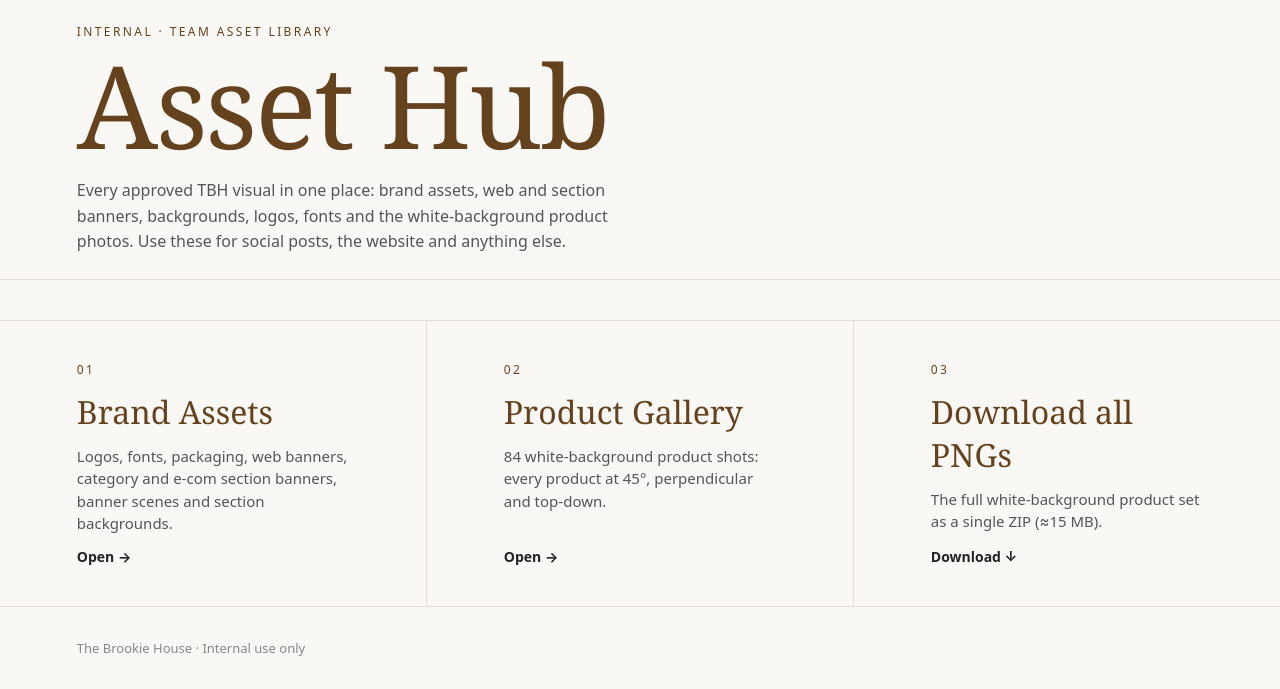
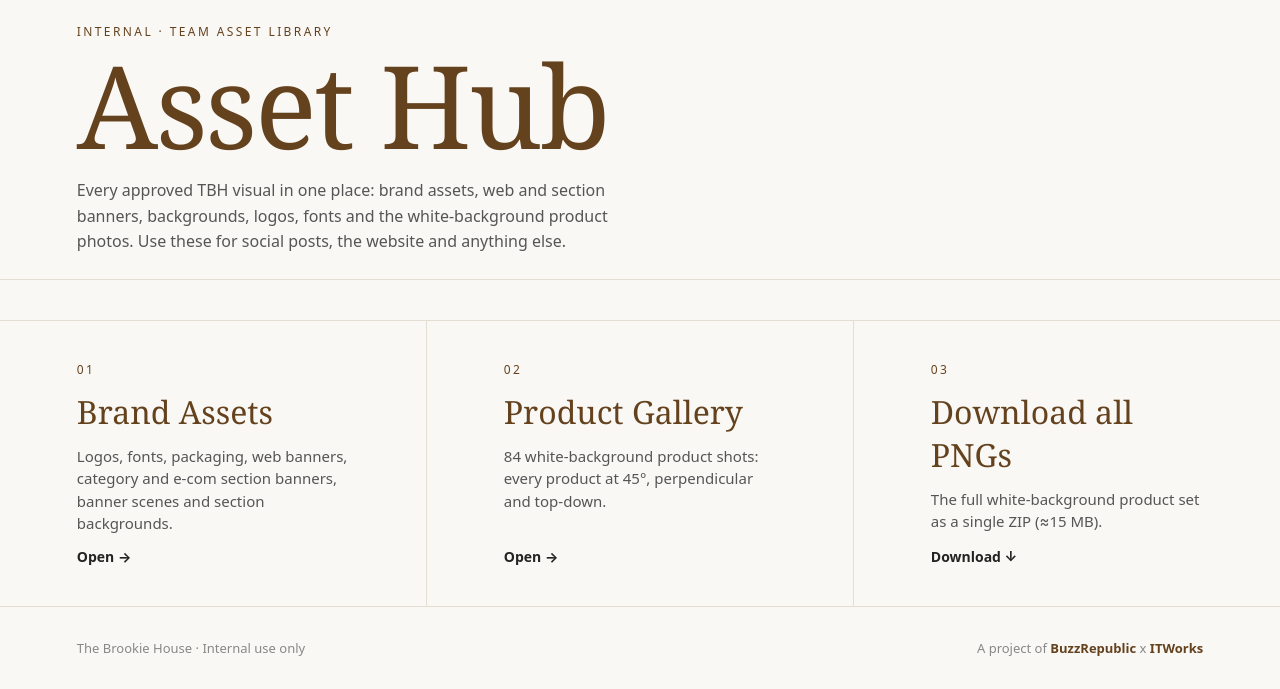
Before and after one commit to kahmed3085/TBH-ASSET-HUB, a plain HTML site: page index.html in a window 1280 px wide. Shown: the part 126-815 px from the top of the page. Drawn offline with Linux system fonts and the light colour scheme.

Commit message:
Footer credit: A project of BuzzRepublic x ITWorks
Co-Authored-By: Claude Opus 5.5 <noreply@anthropic.com>
Claude-Session: https://claude.ai/code/session_015rzUqWC7JCRqXCa2PX81Hp

```diff
--- a/index.html
+++ b/index.html
@@ -23,7 +23,8 @@
   a.card span{color:#555;line-height:1.5;font-size:15px}
   a.card .go{margin-top:auto;font-weight:700;font-size:14px;color:var(--ink)}
   a.card:hover .go{text-decoration:underline}
-  footer{padding:32px 6vw;font-size:13px;color:#888;margin-top:auto}
+  footer{padding:32px 6vw;font-size:13px;color:#888;margin-top:auto;display:flex;justify-content:space-between;gap:16px;flex-wrap:wrap}
+  footer a{color:var(--brown);font-weight:700;text-decoration:none}footer a:hover{text-decoration:underline;text-underline-offset:4px}
 </style>
 </head>
 <body>
@@ -50,6 +51,6 @@
     <div class="go">Download ↓</div>
   </a>
 </main>
-<footer>The Brookie House · Internal use only</footer>
+<footer><span>The Brookie House · Internal use only</span><span class="credit">A project of <a href="https://www.buzzrepublic.digital/" target="_blank" rel="noopener">BuzzRepublic</a> x <a href="https://www.itworks.it.com" target="_blank" rel="noopener">ITWorks</a></span></footer>
 </body>
 </html>
```
Also changed, not shown: TBH-Brand-Assets.html (+2 -2 lines), TBH-Product-Gallery.html (+2 -2 lines).
